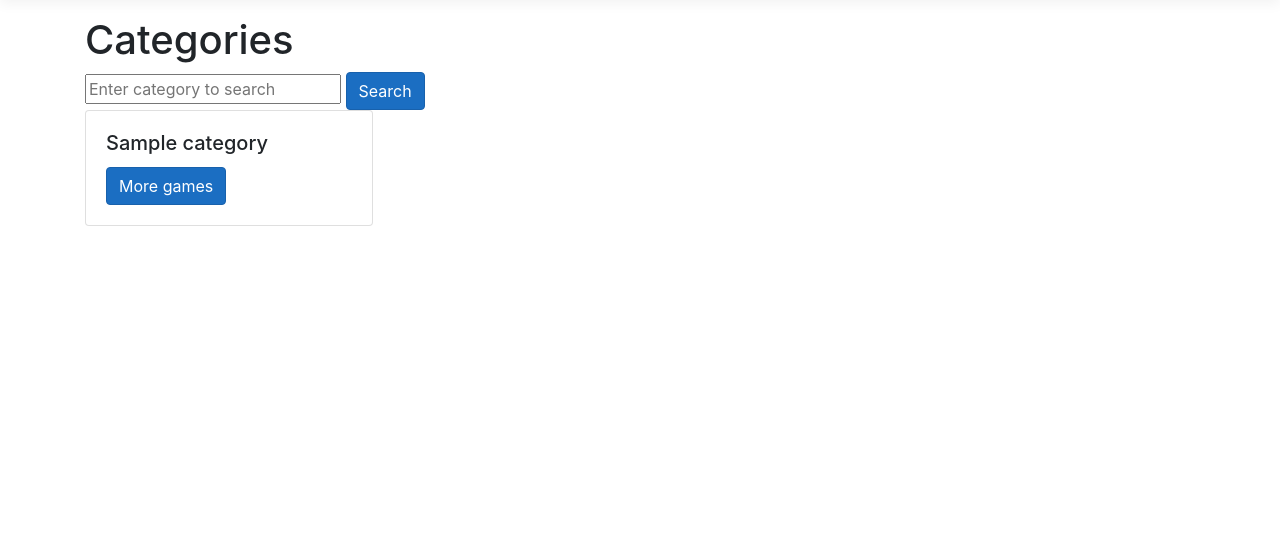
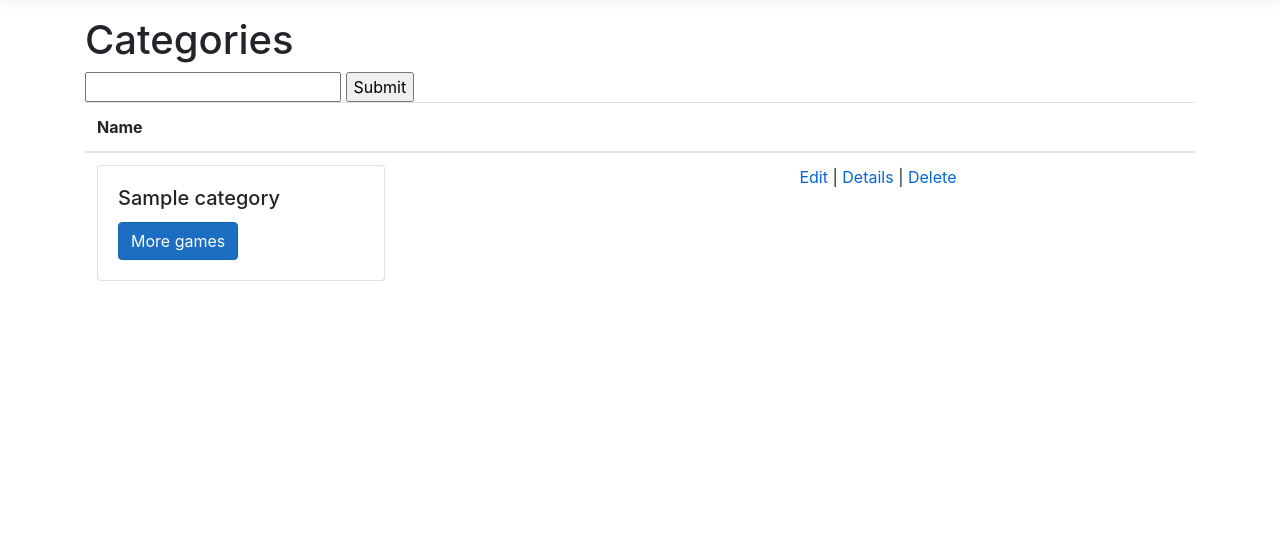
Before and after one commit to amitmes/Gamestorefinal, an ASP.NET Core app: page /Categories in a window 1280 px wide. Shown: the part 59-592 px from the top of the page. Run offline with ASP.NET Core 8, Linux system fonts and the light colour scheme; tables that the repository leaves empty hold one stand-in row (values such as "Sample post"); some libraries are stand-ins or nearby versions.

Commit message:
category search fixed

```diff
--- a/Gamestorefinal/Controllers/CategoriesController.cs
+++ b/Gamestorefinal/Controllers/CategoriesController.cs
@@ -26,6 +26,12 @@ namespace Gamestorefinal.Controllers
         {
 
             return View(await _context.Category.ToListAsync());
+        }
+        public async Task<IActionResult> Search(string query)
+
+        {
+            var m2MwithSearchContext = _context.Category.Where(a => a.Name.Contains(query) || query == null);
+            return Json(await m2MwithSearchContext.ToListAsync());
         }
 
         // GET: Categories/Details/5
--- a/Gamestorefinal/Views/Categories/Index.cshtml
+++ b/Gamestorefinal/Views/Categories/Index.cshtml
@@ -12,11 +12,41 @@
     </p>
 }
 <form asp-action="Search">
-    <input name="query" placeholder="Enter category to search" />
-    <input type="submit" value="Search" class="btn btn-primary" />
+    <input name="query" id="query" autocomplete="off" />
+    <input type="submit"/>
 </form>
 
 <table class="table">
+    <thead>
+        <tr>
+            <th>
+                @Html.DisplayNameFor(model => model.Name)
+            </th>
+            <th></th>
+        </tr>
+    </thead>
+    <tbody>
+        @foreach (var item in Model)
+        {
+            <tr>
+                <td>
+                    <div class="card" style="width: 18rem;">
+                        <div class="card-body">
+                            <h5 class="card-title">@item.Name</h5>
+                            <a asp-controller="Games" asp-action="Gametype" asp-route-Item="@item.Name" class="btn btn-primary">More games</a>
+                        </div>
+                    </div>
+                </td>
+                <td>
+                    <a asp-action="Edit" asp-route-id="@item.Id">Edit</a> |
+                    <a asp-action="Details" asp-route-id="@item.Id">Details</a> |
+                    <a asp-action="Delete" asp-route-id="@item.Id">Delete</a>
+                </td>
+            </tr>
+        }
+    </tbody>
+</table>
+@*<table  class="table">
     <tbody>
         @foreach (var item in Model)
         {
@@ -27,12 +57,34 @@
                 </div>
             </div>
 
-            @*<td>
+            <td>
                     <a asp-action="Edit" asp-route-id="@item.Id">Edit</a> |
                     <a asp-action="Details" asp-route-id="@item.Id">Details</a> |
                     <a asp-action="Delete" asp-route-id="@item.Id">Delete</a>
-                </td>*@
+                </td>
 
         }
     </tbody>
-</table>
+</table>*@
+
+
+@section Scripts{
+    <script src="~/js/search.js"></script>
+    <script type="text/html" id="hidden-template">
+        <tr>
+            <td>
+                <div class="card" style="width: 18rem;">
+                    <div class="card-body">
+                        <h5 class="card-title">{name}</h5>
+                        <a asp-controller="Games" asp-action="Gametype" asp-route-Item="{name}" class="btn btn-primary">More games</a>
+                    </div>
+                </div>
+            </td>
+            <td>
+                <a href="/Categories/Edit/{id}">Edit</a>
+                <a href="/Categories/Details/{id}">Details</a>
+                <a href="/Categories/Delete/{id}">Delete</a>
+            </td>
+        </tr>
+    </script>
+}
--- a/Gamestorefinal/Views/Shared/_Layout.cshtml
+++ b/Gamestorefinal/Views/Shared/_Layout.cshtml
@@ -7,7 +7,7 @@
     <title>@ViewData["Title"] - Gamestorefinal</title>
     <link rel="stylesheet" href="~/lib/bootstrap/dist/css/bootstrap.min.css" />
     <link rel="stylesheet" href="~/css/site.css" />
-    <script src="https://code.jquery.com/jquery-3.2.1.slim.min.js" integrity="sha384-KJ3o2DKtIkvYIK3UENzmM7KCkRr/rE9/Qpg6aAZGJwFDMVNA/GpGFF93hXpG5KkN" crossorigin="anonymous"></script>
+
 
 </head>
 <body>
--- /dev/null
+++ b/Gamestorefinal/wwwroot/js/search.js
@@ -0,0 +1,25 @@
+$(function () {
+    $('form').submit(function (e) {
+        e.preventDefault();
+        var query = $('#query').val();
+
+      // $('tbody').load('/Categories/Search?query=' + query);
+
+        $.ajax({
+            url: '/Categories/Search',
+            data: { 'query': query }
+        }).done(function (data) {
+            $('tbody').html('');
+            var template = $('#hidden-template').html();
+            $.each(data, function (i, val) {
+                var temp = template;
+
+                $.each(val, function (key, value) {
+                    temp = temp.replaceAll('{' + key + '}', value);
+                });
+                $('tbody').append(temp);
+            });
+        });
+
+    });
+});
```
Also changed, not shown: Gamestorefinal/Views/Categories/search.cshtml (added, +23 -0 lines).
